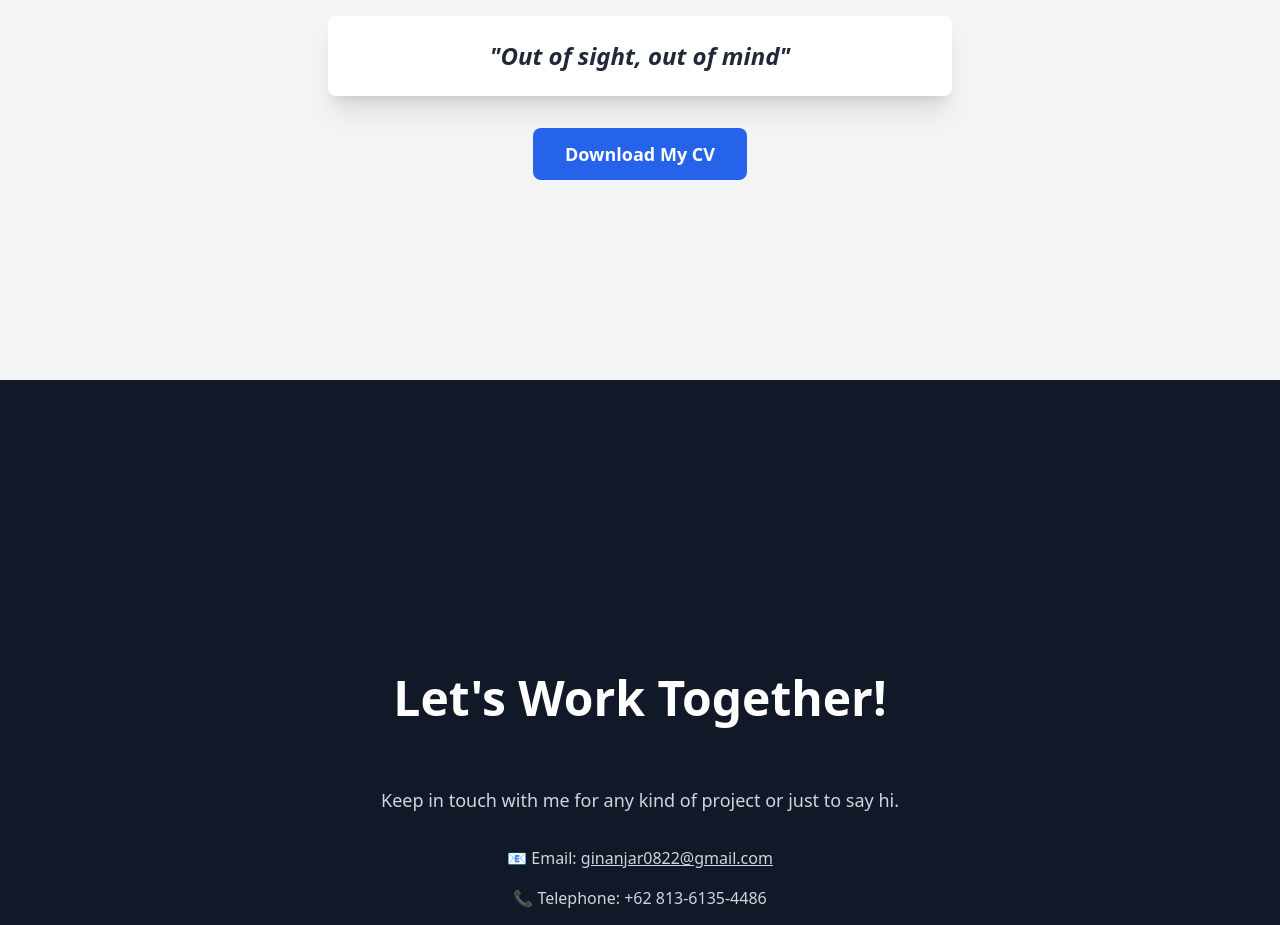
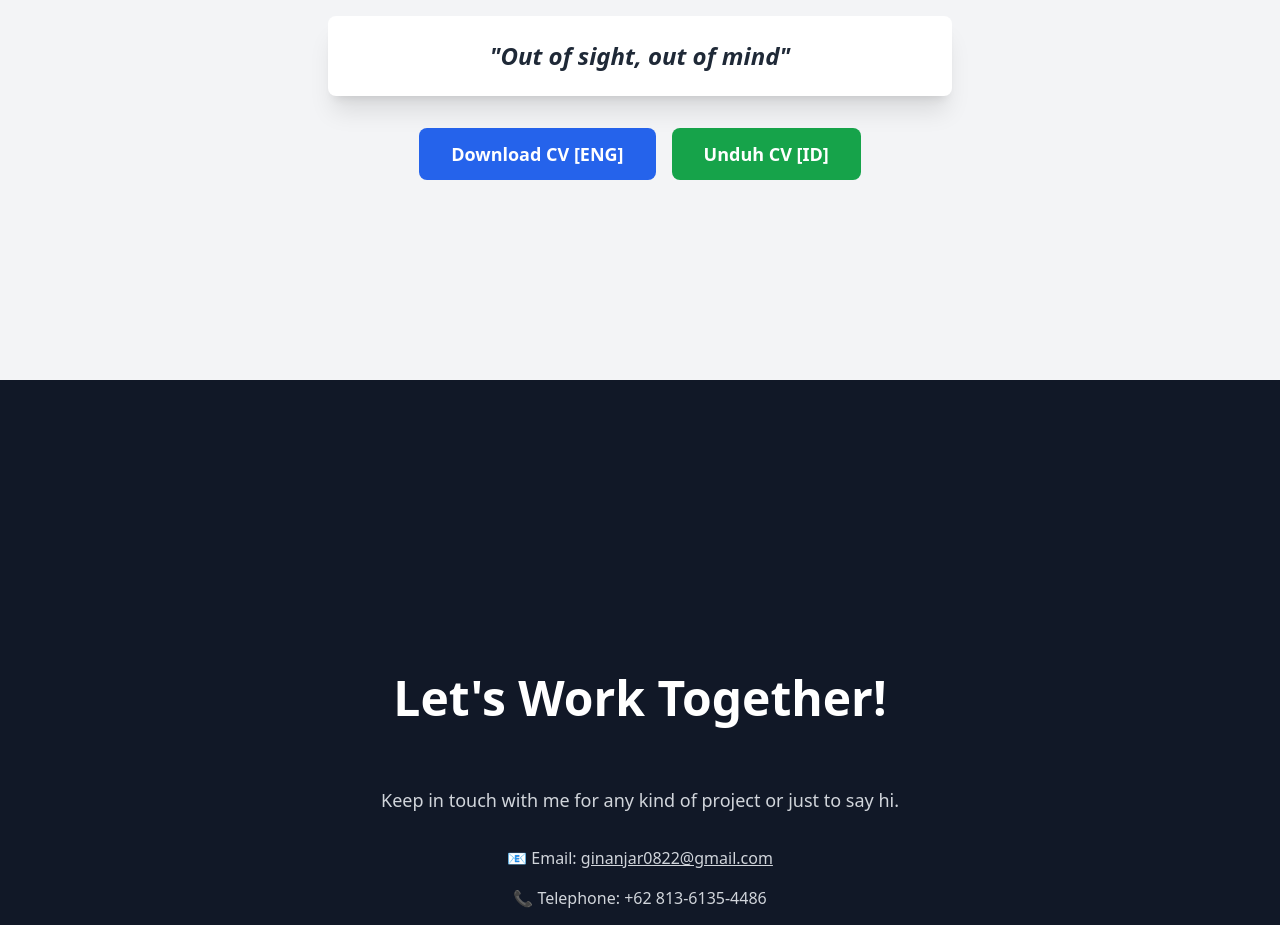
Before and after one commit to ginanjar-tg/my-portfolio, a Next.js app: page /components/contents in a window 1280 px wide. Shown: the part 2820-3745 px from the top of the page. Built offline with nearby package versions, Linux system fonts and the light colour scheme; what tw-elements would draw is missing.

Commit message:
Update contents.js

```diff
--- a/pages/components/contents.js
+++ b/pages/components/contents.js
@@ -94,17 +94,27 @@ export default function Contents() {
             </p>
             <div className="shadow-xl w-full md:w-1/2 mx-auto p-6 bg-white rounded-lg mb-8">
               <p className="text-2xl font-semibold italic text-gray-800">
-                &quot;Out of sight, out of mind&quot;
+                "Out of sight, out of mind"
               </p>
             </div>
+            <div className="flex justify-center space-x-4">
               <a
-              href="https://drive.google.com/file/d/19KIsczcFB520sU-MhbEdTOHj9xk4LNjs/view?usp=sharing"
+                href="https://drive.google.com/file/d/1-CY7sMMOxof11R0xqC_YscNovUYCbZer/view?usp=sharing"
                 className="inline-block font-bold px-8 py-3 text-lg text-white bg-blue-600 rounded-lg hover:bg-blue-700 transition duration-300 ease-in-out"
                 target="_blank"
                 rel="noopener noreferrer"
               >
-              Download My CV
+                Download CV [ENG]
               </a>
+              <a
+                href="https://drive.google.com/file/d/19KIsczcFB520sU-MhbEdTOHj9xk4LNjs/view?usp=sharing"
+                className="inline-block font-bold px-8 py-3 text-lg text-white bg-green-600 rounded-lg hover:bg-green-700 transition duration-300 ease-in-out"
+                target="_blank"
+                rel="noopener noreferrer"
+              >
+                Unduh CV [ID]
+              </a>
+            </div>
           </motion.div>
         </div>
       </section>
```
Lines whose indentation alone changed are shown as unchanged.
